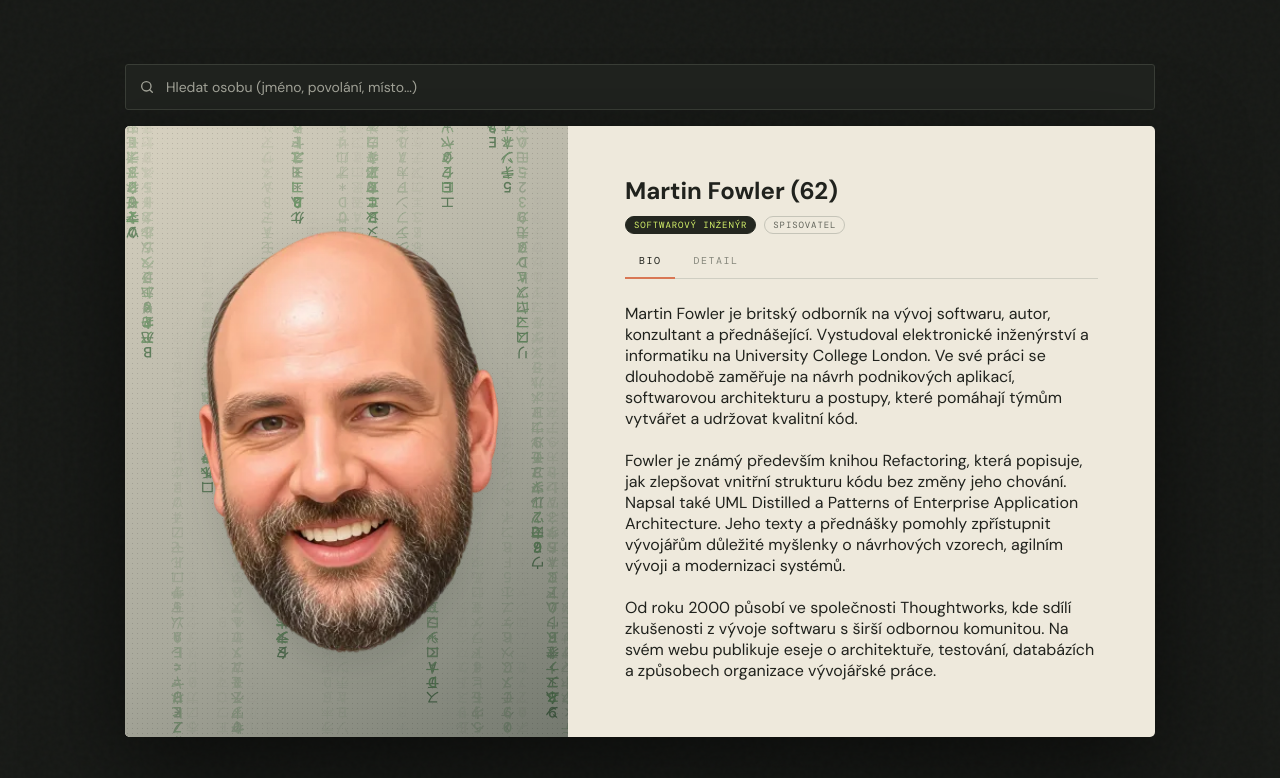
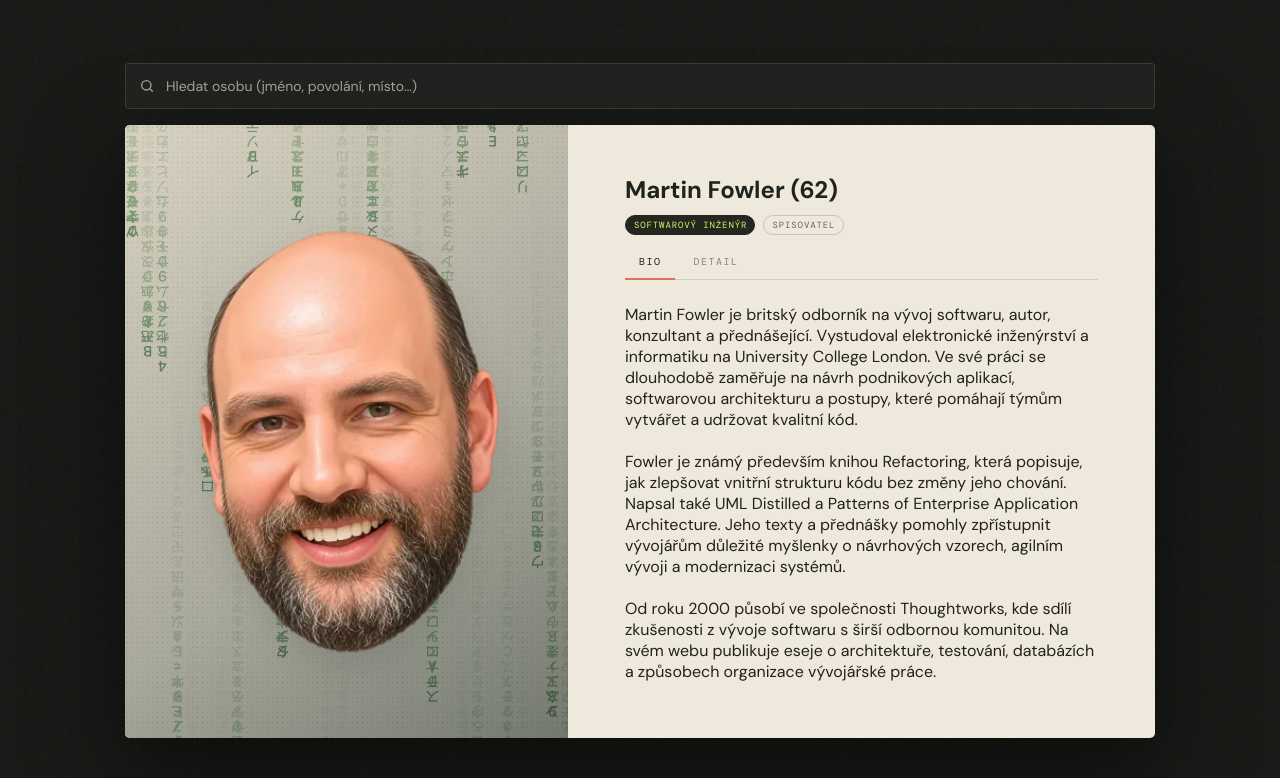
Before and after one commit to FilipJanousek/programmers, a plain HTML site: page index.html in a window 1280 px wide. Drawn offline with nearby package versions, Linux system fonts and the light colour scheme.

Commit message:
Added a new css styles

```diff
--- a/index.html
+++ b/index.html
@@ -235,9 +235,14 @@
         display: flex;
       }
       .tag {
+        display: inline-flex;
+        align-items: center;
+        justify-content: center;
+        text-align: center;
         border: 1px solid #c5c4b8;
         border-radius: 10px;
-        padding: 2px 8px;
+        /* right padding minus letter-spacing, which adds space after the last letter */
+        padding: 3px calc(8px - 0.1em) 3px 8px;
         margin-right: 8px;
         text-transform: uppercase;
         letter-spacing: 0.1em;
@@ -813,8 +818,7 @@
           "occupations": [
             "matematička",
             "programátorka",
-            "spisovatelka",
-            "překladatelka"
+            "spisovatelka"
           ],
           "nationalities": [
             "Britská"
@@ -928,7 +932,7 @@
           "occupations": [
             "informatička",
             "programátorka",
-            "důstojnice námořnictva"
+            "důstojnice"
           ],
           "nationalities": [
             "Americká"
```
